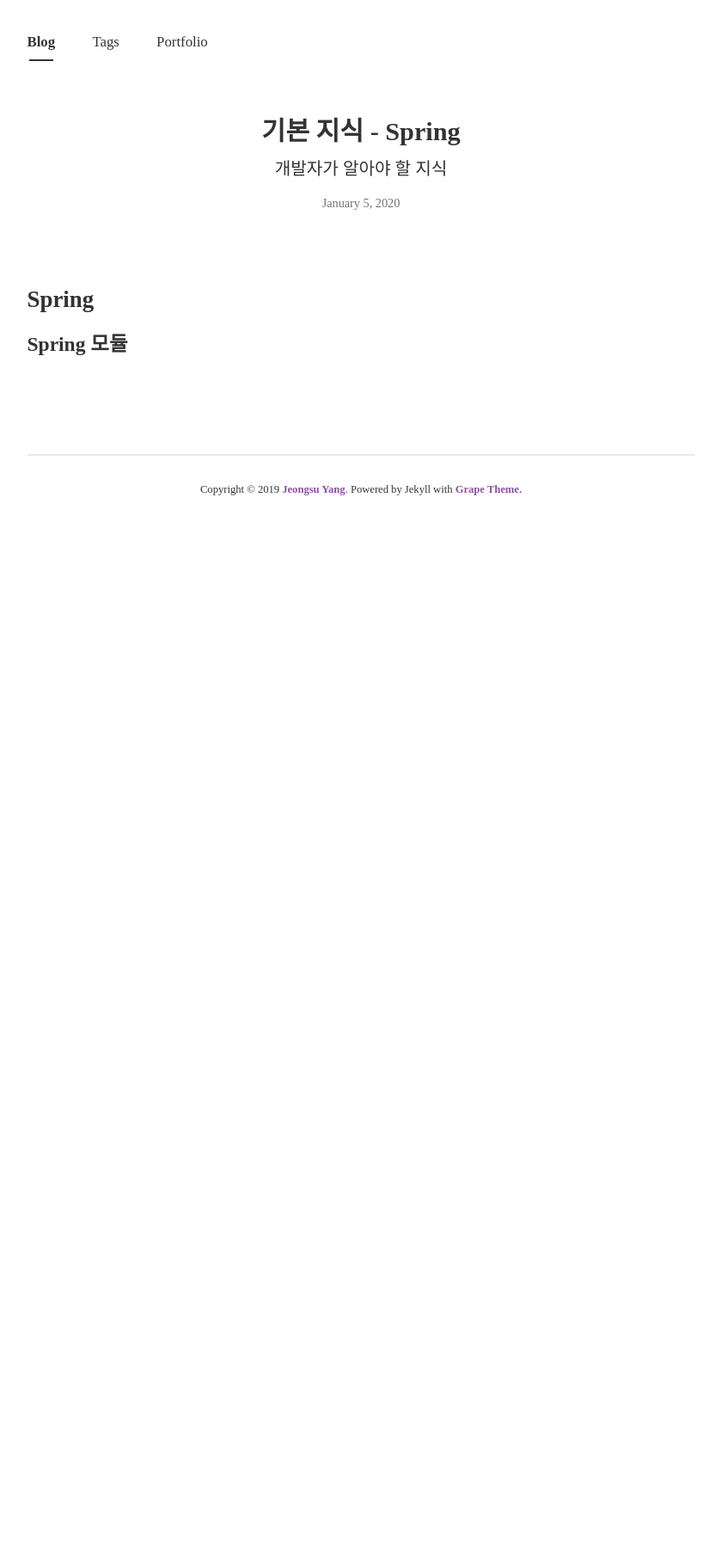
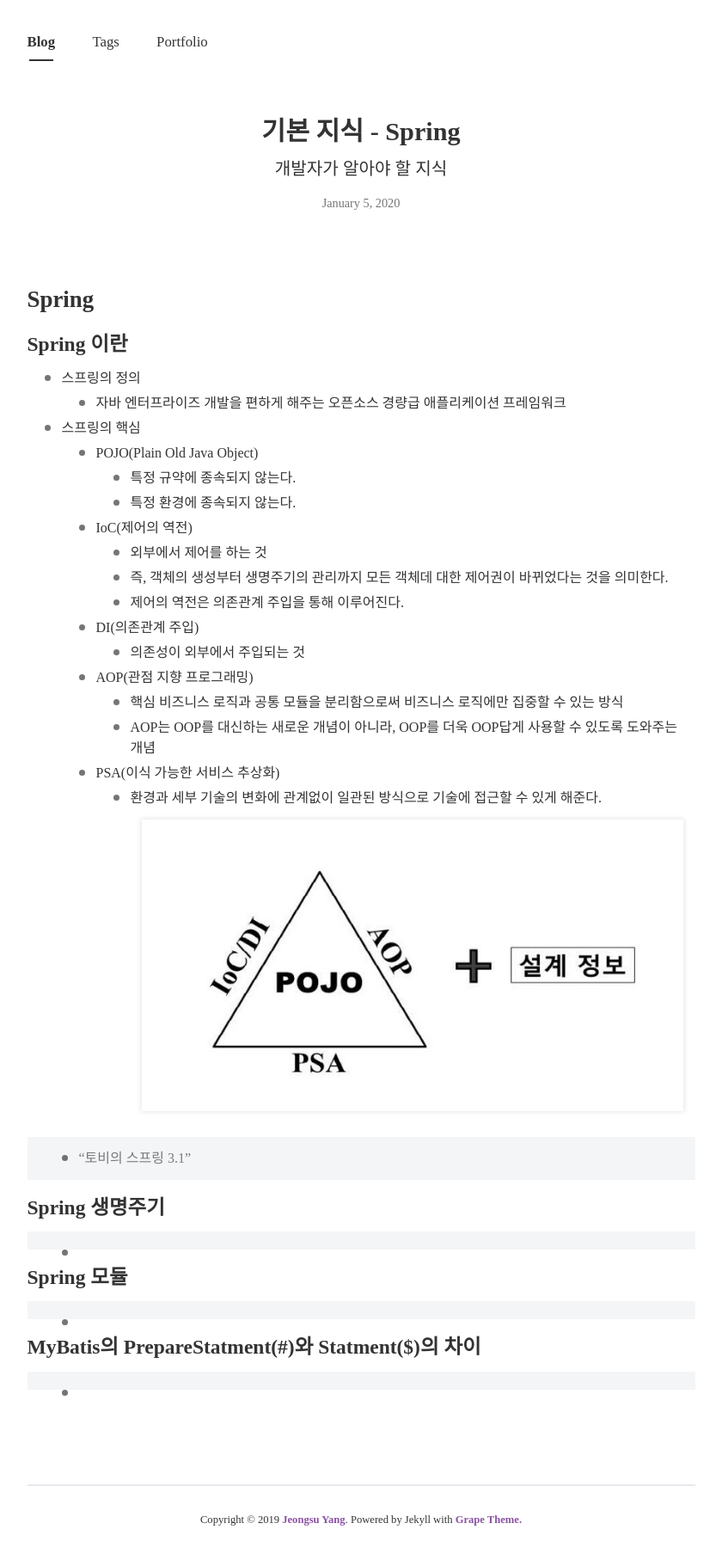
Before and after one commit to jsyang-dev/jsyang-dev.github.io, a Jekyll site: the page built from _posts/2020-01-05-basic-knowledge-spring.md, in a window 1280 px wide. Shown: the whole page at 86% size, without its empty margins (220-1060 px from the left). Built offline with Jekyll 4.4.1, drawn with Linux system fonts in a browser that asks for light colours; nearby versions of some CDN libraries; some web fonts are replaced; comment, search, counter and statistics services are not loaded; before the commit the page ends 900 px from its top, so only the background shows below that.

Commit message:
Post 추가 - Spring  기본지식

```diff
--- a/_posts/2020-01-05-basic-knowledge-spring.md
+++ b/_posts/2020-01-05-basic-knowledge-spring.md
@@ -12,4 +12,37 @@ comments: 'True'
 
 ## Spring
 
+### Spring 이란
+
+- 스프링의 정의
+  - 자바 엔터프라이즈 개발을 편하게 해주는 오픈소스 경량급 애플리케이션 프레임워크
+- 스프링의 핵심
+  - POJO(Plain Old Java Object)
+    - 특정 규약에 종속되지 않는다.
+    - 특정 환경에 종속되지 않는다.
+  - IoC(제어의 역전)
+    - 외부에서 제어를 하는 것
+    - 즉, 객체의 생성부터 생명주기의 관리까지 모든 객체데 대한 제어권이 바뀌었다는 것을 의미한다.
+    - 제어의 역전은 의존관계 주입을 통해 이루어진다.
+  - DI(의존관계 주입)
+    - 의존성이 외부에서 주입되는 것
+  - AOP(관점 지향 프로그래밍)
+    - 핵심 비즈니스 로직과 공통 모듈을 분리함으로써 비즈니스 로직에만 집중할 수 있는 방식
+    - AOP는 OOP를 대신하는 새로운 개념이 아니라, OOP를 더욱 OOP답게 사용할 수 있도록 도와주는 개념
+  - PSA(이식 가능한 서비스 추상화)
+    - 환경과 세부 기술의 변화에 관계없이 일관된 방식으로 기술에 접근할 수 있게 해준다.
+![spring-triangle](/assets/post/basicknowledge/spring-triangle.png)
+
+> - "토비의 스프링 3.1"
+
+### Spring 생명주기
+
+> -
+
 ### Spring 모듈
+
+> -
+
+### MyBatis의 PrepareStatment(#)와 Statment($)의 차이
+
+> -
```
Also changed, not shown: assets/post/basicknowledge/spring-triangle.png (added).
